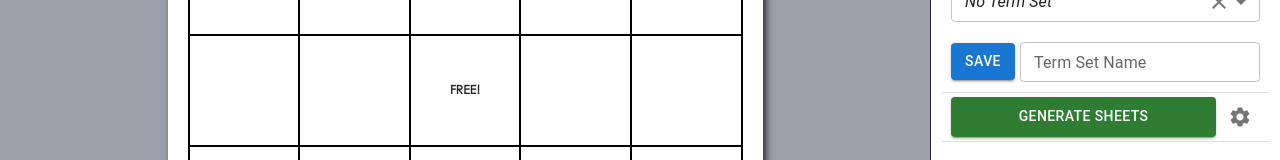
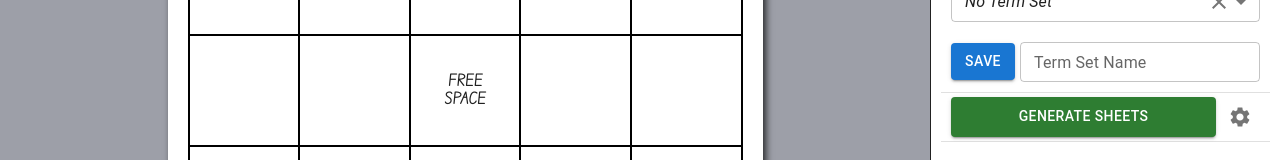
Before and after one commit to inregardstometal/Bingo-Frontend, a React (Vite) app: page / in a window 1280 px wide. Shown: the part 222-382 px from the top of the page. Built offline with nearby package versions, Linux system fonts and the light colour scheme.

Commit message:
made small modifications for Jess's bridal shower

```diff
--- a/src/components/Bingo/BingoBoard.tsx
+++ b/src/components/Bingo/BingoBoard.tsx
@@ -14,7 +14,7 @@ import { randomize } from "../../utils/randomize";
 
 const MAX_FONT_SIZE = 28;
 
-const BONUS_CONTENT = "<b>FREE!</b>";
+const BONUS_CONTENT = "<b>FREE SPACE</b>";
 
 const _BingoBoard = (): React.JSX.Element => {
     const terms = useTerms();
@@ -63,7 +63,7 @@ const _BingoBoard = (): React.JSX.Element => {
                 {subtitle !== "" ? (
                     <Typography
                         variant="h6"
-                        sx={{ width: "100%", textAlign: "center", margin: "10px 0", px: "80px", fontWeight: 700, fontSize: "10px" }}
+                        sx={{ width: "100%", textAlign: "center", margin: "10px 0", px: "80px", fontWeight: 700, fontSize: "20px" }}
                     >
                         {subtitle}
                     </Typography>
@@ -90,6 +90,7 @@ const _BingoBoard = (): React.JSX.Element => {
                                 width: `${100 / sideLength}%`,
                                 height: `${100 / sideLength}%`,
                                 fontSize: "inherit",
+                                fontWeight: 600
                             },
                         }}
                     >
--- a/src/components/Bingo/BingoPage.tsx
+++ b/src/components/Bingo/BingoPage.tsx
@@ -95,7 +95,7 @@ export const BingoPage = ({}: BingoPageProps): React.JSX.Element => {
                     boxShadow: "3px 3px 7px 0px rgba(0,0,0,0.75)",
                     fontSize: `${fontSize}px`,
                     "*": {
-                        fontFamily: "Century Gothic !important",
+                        fontFamily: "ACTCursive !important",
                     },
                     "@media print": {
                         "&": {
--- a/src/index.css
+++ b/src/index.css
@@ -28,3 +28,8 @@ code {
   font-family: "Century Gothic";
   src: local("CenturyGothic"), url(./fonts/gothic.woff) format("woff");
 }
+
+@font-face {
+    font-family: "ACTCursive";
+    src: local("ACTCursive"), url(./fonts/EduNSWACTCursive-Regular.ttf) format("truetype");
+}
```
Also changed, not shown: src/fonts/EduNSWACTCursive-Regular.ttf (added).
